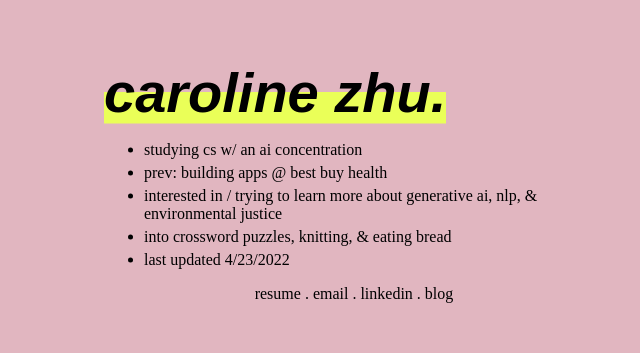
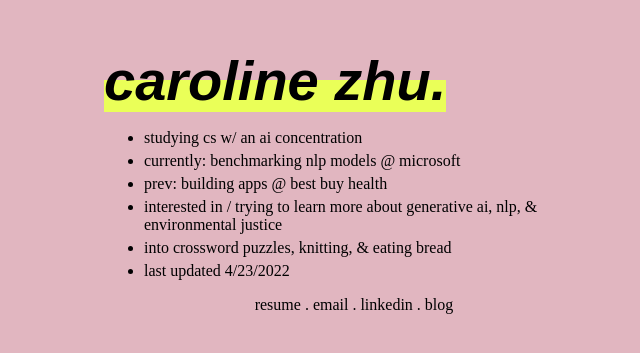
Before and after one commit to carzh/personalv1, a plain HTML site: page index.html in a window 1280 px wide. Shown: the part 175-528 px from the top of the page, without its empty margins (286-926 px from the left). Drawn offline with Linux system fonts and the light colour scheme.

Commit message:
updated index

```diff
--- a/index.html
+++ b/index.html
@@ -15,6 +15,7 @@
         <div class="bullets">
             <ul>
                 <li>studying cs w/ an ai concentration</li>
+                <li>currently: benchmarking nlp models @ microsoft</li>
                 <li>prev: building apps @ best buy health</li>
                 <li>interested in / trying to learn more about generative ai, nlp, & environmental justice</li>
                 <li>into crossword puzzles, knitting, & eating bread</li>
```
